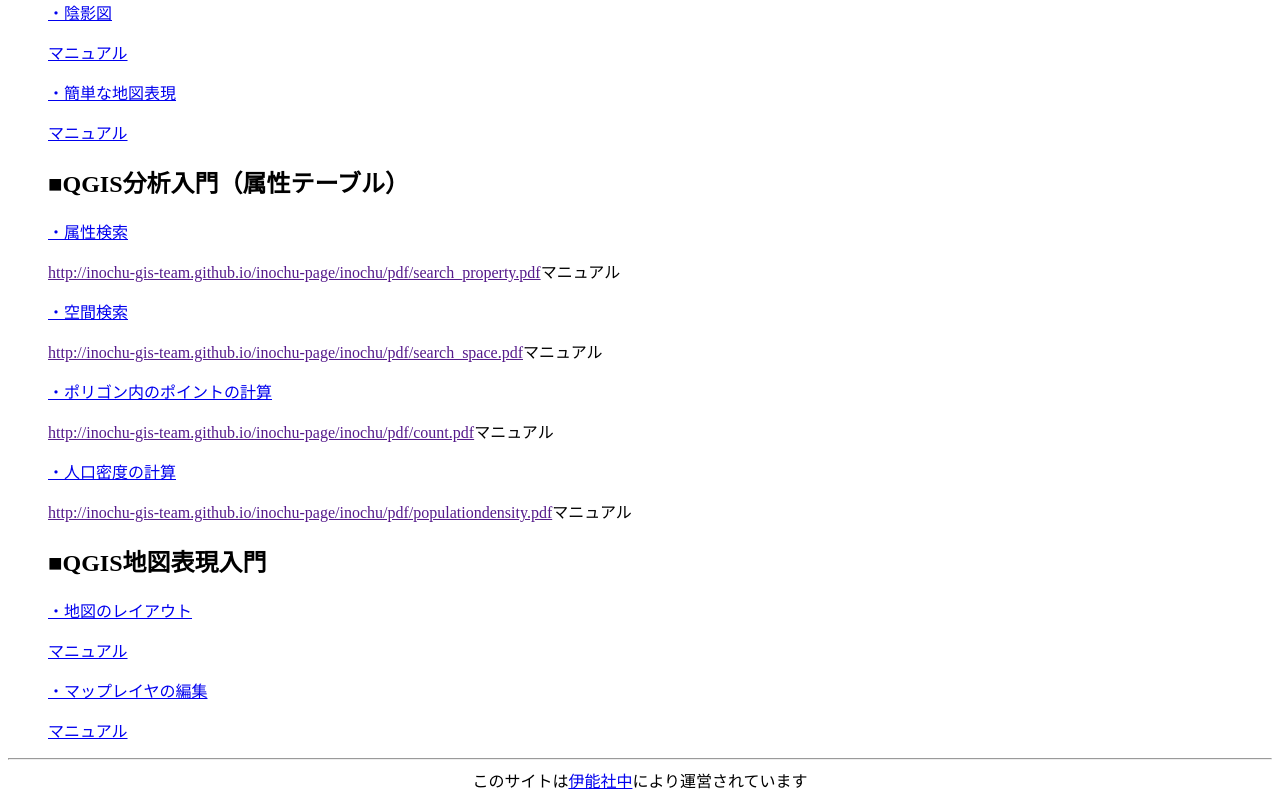
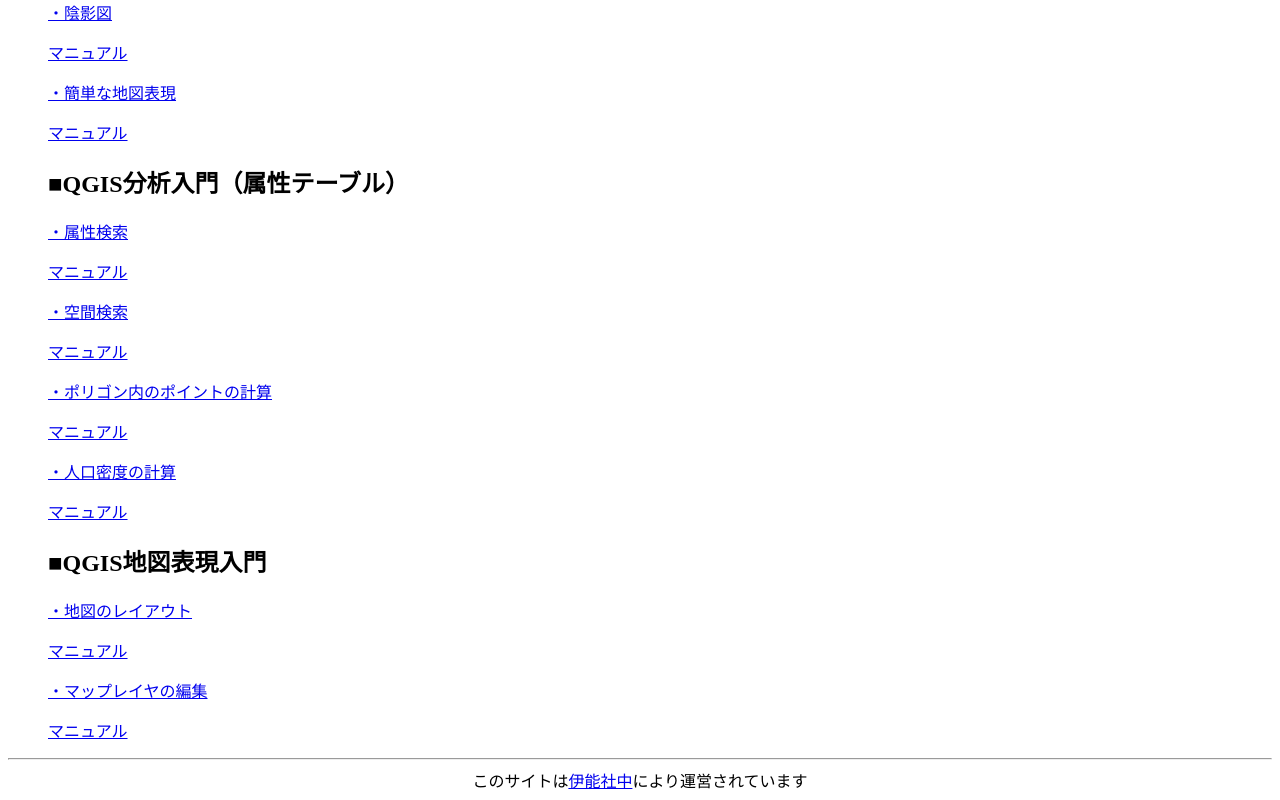
Before and after one commit to Kenyat1989/inochu-page, a plain HTML site: page home/shyachu/qgis.html in a window 1280 px wide. Shown: the part 2463-3263 px from the top of the page. Drawn offline with Linux system fonts and the light colour scheme.

Commit message:
150815_3

```diff
--- a/home/shyachu/qgis.html
+++ b/home/shyachu/qgis.html
@@ -125,13 +125,13 @@
         <h1 id="06"><strong>■QGIS分析入門（属性テーブル）</strong></h1>
         <articule>
           <p><a href=https://youtu.be/cpNc7W65xD0>・属性検索</a></p>
-          <p><a href=>http://inochu-gis-team.github.io/inochu-page/inochu/pdf/search_property.pdf</a>マニュアル</p>
+          <p><a href=http://inochu-gis-team.github.io/inochu-page/inochu/pdf/search_property.pdf>マニュアル</a></p>
           <p><a href=https://youtu.be/45q2PP0ZtAs>・空間検索</a></p>
-          <p><a href=>http://inochu-gis-team.github.io/inochu-page/inochu/pdf/search_space.pdf</a>マニュアル</p>
+          <p><a href=http://inochu-gis-team.github.io/inochu-page/inochu/pdf/search_space.pdf>マニュアル</a></p>
           <p><a href=https://youtu.be/nnKoVjRvfog>・ポリゴン内のポイントの計算</a></p>
-          <p><a href=>http://inochu-gis-team.github.io/inochu-page/inochu/pdf/count.pdf</a>マニュアル</p>
+          <p><a href=http://inochu-gis-team.github.io/inochu-page/inochu/pdf/count.pdf>マニュアル</a></p>
           <p><a href=https://youtu.be/tagjL5tzByw>・人口密度の計算</a></p>
-          <p><a href=>http://inochu-gis-team.github.io/inochu-page/inochu/pdf/populationdensity.pdf</a>マニュアル</p>
+          <p><a href=http://inochu-gis-team.github.io/inochu-page/inochu/pdf/populationdensity.pdf>マニュアル</a></p>
        </articule>
        </section>
    </ul>
```
